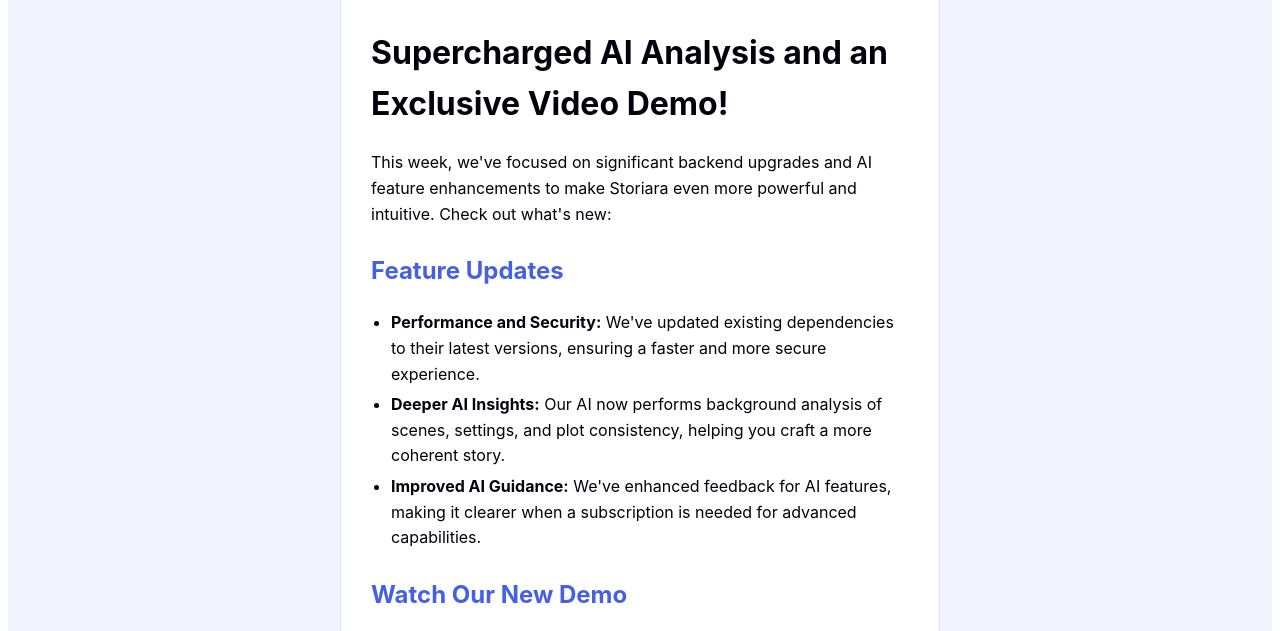
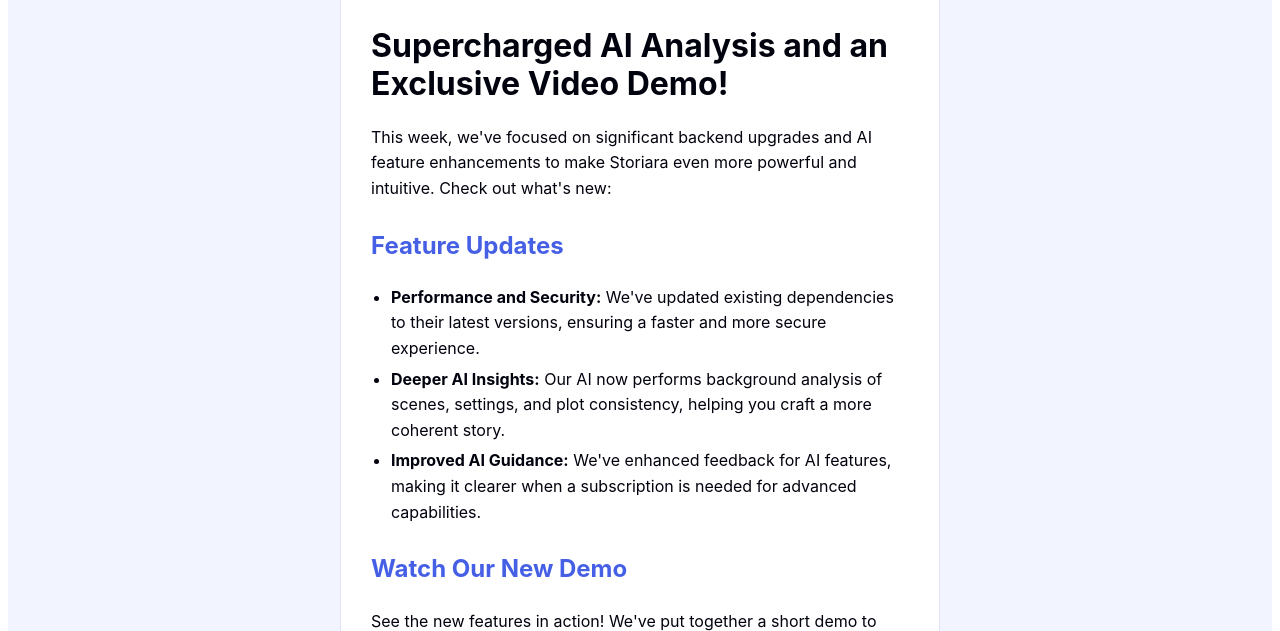
Before and after one commit to OraBluClub/newsletter, a plain HTML site: page week2/index.html in a window 1280 px wide. Shown: the part 469-1100 px from the top of the page. Drawn offline with Linux system fonts and the light colour scheme.

Commit message:
Update index.html; adjusted header line-height for improved readability in the feature announcement section.

```diff
--- a/week2/index.html
+++ b/week2/index.html
@@ -14,7 +14,7 @@
         <div style="background-color: #ffffff; border-radius: 8px; padding: 0; border: 1px solid #e0e4f0; overflow: hidden;">
             <img src="https://newsletter.storiara.com/week2/image.png" alt="Feature Announcement" style="max-width: 100%; height: auto; display: block;">
             <div style="padding: 30px;">
-                <h1 style="color: #00020D; margin-top: 0; line-height: 1.6;">Supercharged AI Analysis and an Exclusive Video Demo!</h1>
+                <h1 style="color: #00020D; margin-top: 0; line-height: 1.2;">Supercharged AI Analysis and an Exclusive Video Demo!</h1>
                 <p style="line-height: 1.6;">This week, we've focused on significant backend upgrades and AI feature enhancements to make Storiara even more powerful and intuitive. Check out what's new:</p>
 
                 <h2 style="margin-top: 25px; margin-bottom: 20px; color: #455FE5; line-height: 1.6;">Feature Updates</h2>
```
